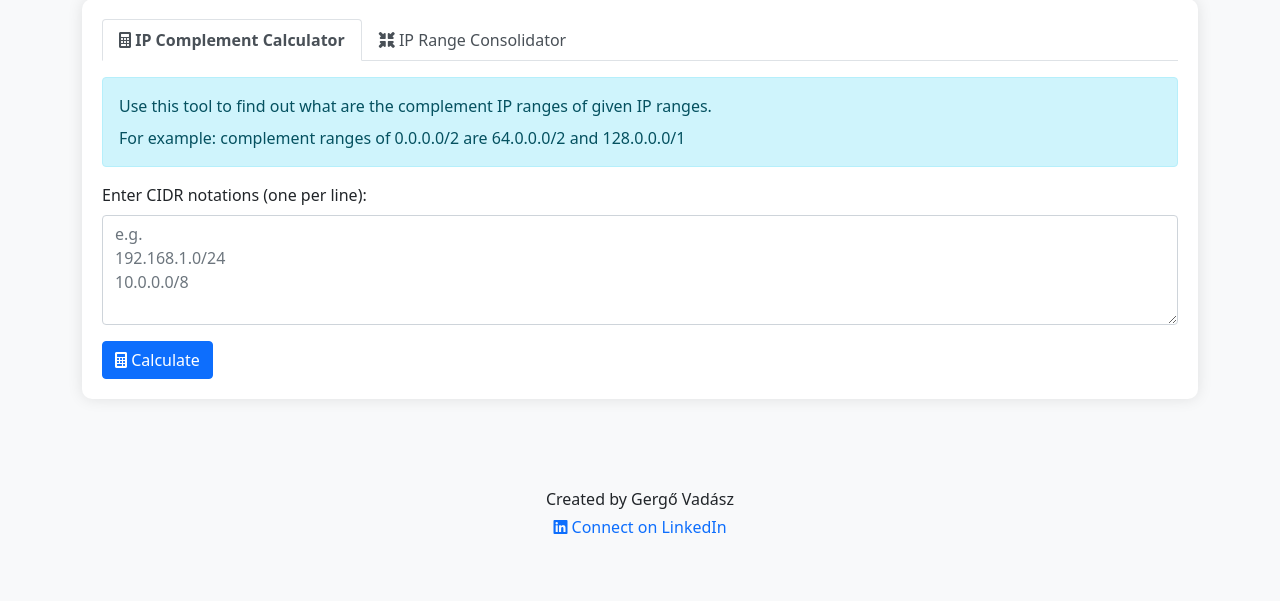
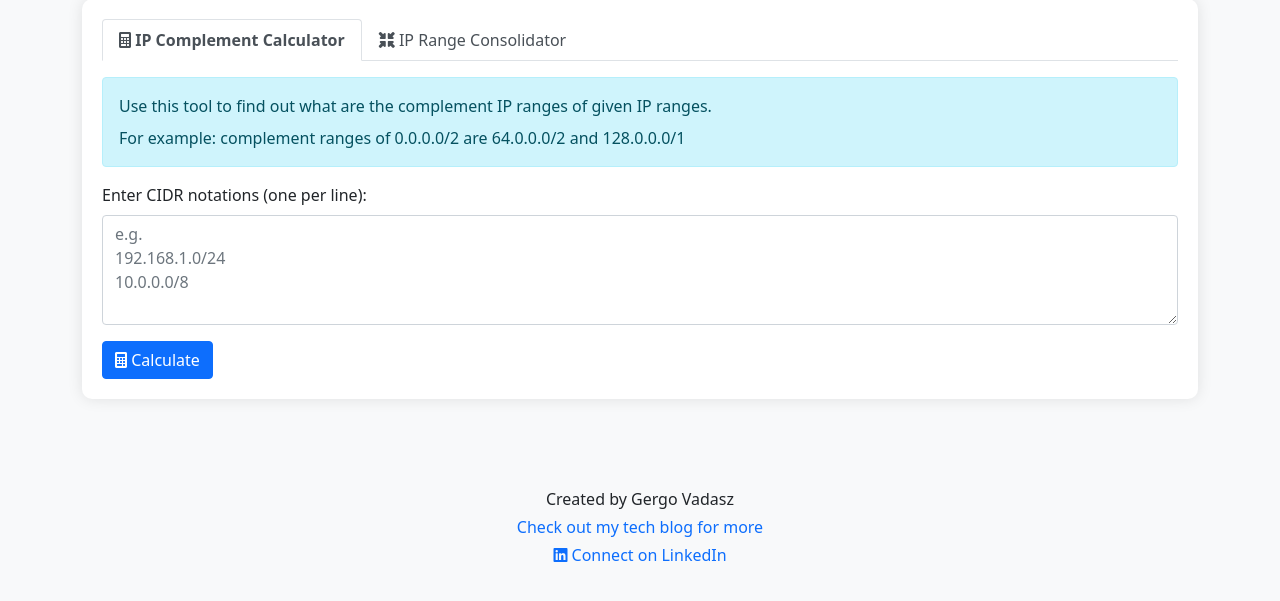
Before and after one commit to vadaszgergo/ipcalculator, a Flask app: page / in a window 1280 px wide. Shown: the part 97-698 px from the top of the page. Run offline with Flask 2, Linux system fonts and the light colour scheme; some libraries are stand-ins or nearby versions.

Commit message:
adding link to blog and cleanup readme

```diff
--- a/ip-tools/templates/index.html
+++ b/ip-tools/templates/index.html
@@ -309,7 +309,8 @@
     </script>
     <footer class="mt-5 py-3 bg-light">
         <div class="container text-center">
-            <p class="mb-1">Created by Gergő Vadász</p>
+            <p class="mb-1">Created by Gergo Vadasz</p>
+            <p class="mb-1"><a href="https://blog.gergovadaszhu" target="_blank" class="text-decoration-none">Check out my tech blog for more</p>
             <p class="mb-0">
                 <a href="https://www.linkedin.com/in/vadaszgergo/" target="_blank" class="text-decoration-none">
                     <i class="fab fa-linkedin"></i> Connect on LinkedIn
```
Also changed, not shown: Readme.md.
